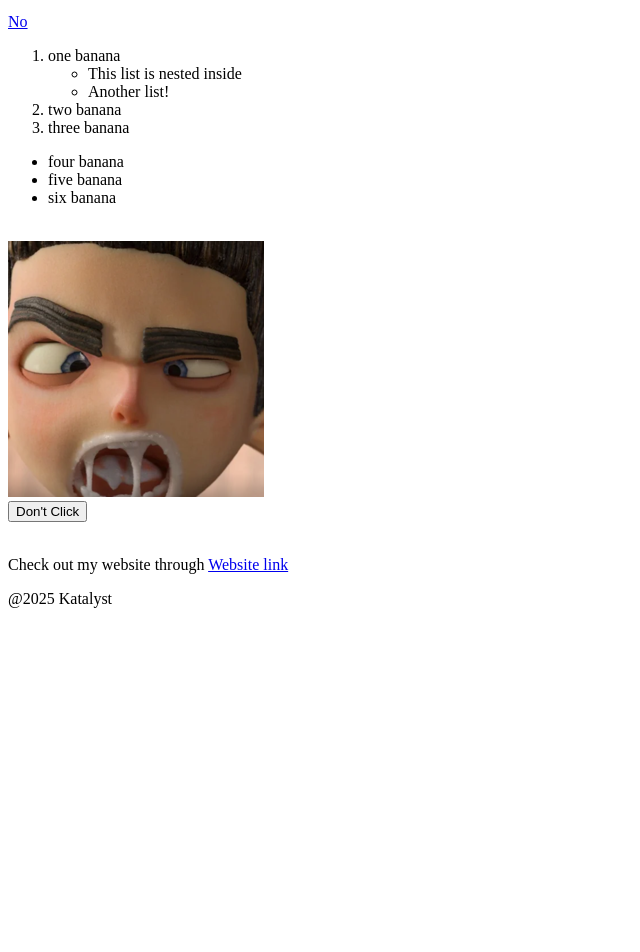
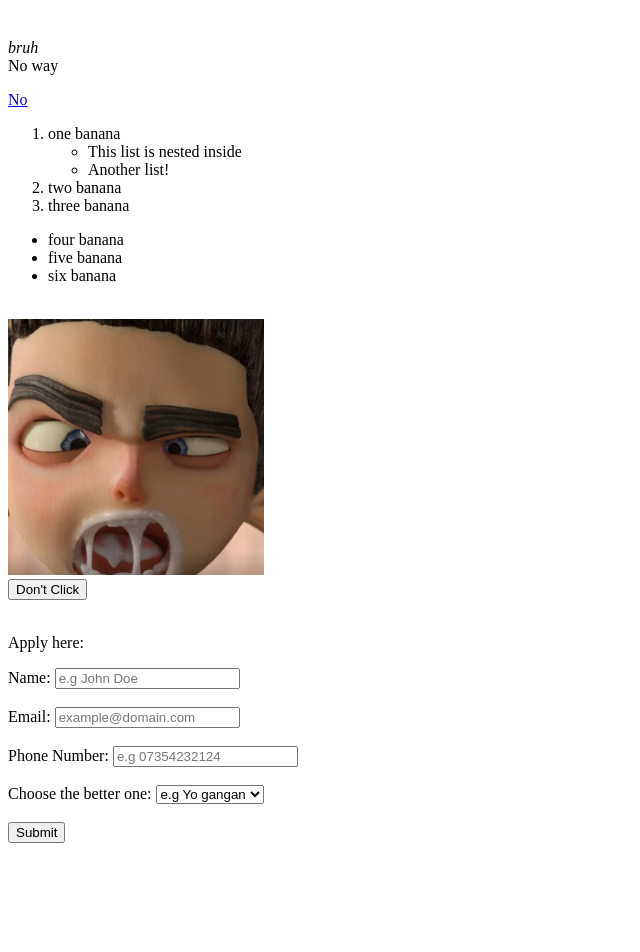
Before and after one commit to lush-eh/Frontend, a plain HTML site: page index.html in a window 1280 px wide. Shown: the part 119-1071 px from the top of the page, without its empty margins (0-640 px from the left). Before the commit the page ends 800 px from the top, so only its background shows below. Drawn offline with Linux system fonts and the light colour scheme.

Commit message:
Learned more HTML stuff

```diff
--- a/index.html
+++ b/index.html
@@ -1,14 +1,26 @@
 <!DOCTYPE html>
 <html lang="en">
   <head>
-  <meta charset="UTF-8">
-  <meta name="viewport" content="width=device-width, initial-scale=1.0">
+    <meta charset="UTF-8" />
+    <meta name="viewport" content="width=device-width, initial-scale=1.0" />
     <title>Document</title>
-  <link rel="stylesheet" href="style.css">
+    <link rel="stylesheet" href="style.css" />
   </head>
   <body>
+    <nav>
+      <a href="#test">Go Down to test</a>
+    </nav>
+
+    <!--Title, h1 most important-->
+    <br />
     <h1>Hello or sm</h1>
-  <p><i>bruh</i><br> No way</p>
+    <br />
+
+    <p>
+      <!--italics-->
+      <i>bruh</i><br />
+      No way
+    </p>
     <a href="https://google.com">No</a>
 
     <!--Lists can be nested in lists:
@@ -32,18 +44,63 @@
       <li>five banana</li>
       <li>six banana</li>
     </ul>
-  <br>
-  <img src="images/the.png" alt="this is lush">
-  <br>
+    <br />
+    <img src="images/the.png" alt="this is lush" />
+    <br />
     <button>Don't Click</button>
-  <br><br>
+    <br /><br />
+
+    <!--Learned how forms works and made placeholders which show what that input should be like-->
+    <p>Apply here:</p>
+    <form>
+      <label for="fname">Name:</label>
+      <input
+        type="text"
+        id="fname"
+        name="Fullname"
+        placeholder="e.g John Doe"
+      /><br /><br />
+
+      <label for="email">Email:</label>
+      <input
+        type="text"
+        id="email"
+        name="Email"
+        placeholder="example@domain.com"
+      /><br /><br />
+
+      <label for="number">Phone Number:</label>
+      <input
+        type="text"
+        id="number"
+        name="Number"
+        placeholder="e.g 07354232124"
+      /><br /><br />
+      <!--Add more if wanted-->
+
+      <!--How a drop down works-->
+      <label for="testing">Choose the better one:</label>
+      <select id="testing" name="dropdown">
+        <option value="" disabled selected>e.g Yo gangan</option>
+        <option>Yo nana</option>
+        <option>Yo mama</option>
+        <!--more options if wanted to-->
+        <option>Yo dada</option>
+      </select>
+      <br /><br />
+
+      <input type="submit" />
+    </form>
+
+    <br /><br /><br /><br /><br /><br /><br /><br /><br /><br /><br /><br /><br /><br /><br /><br />
 
     <!--Website hypertext-->
-  <p>Check out my website through <a href="https://katalyst.top">Website link</a></p>
+    <p>
+      Check out my website through
+      <a id="test" href="https://katalyst.top">Website link</a>
+    </p>
 
-  <footer>
-    @2025 Katalyst
-  </footer>
+    <footer>@2025 Katalyst</footer>
     <script src="script.js"></script>
   </body>
 </html>
```
Lines whose indentation alone changed are shown as unchanged.
